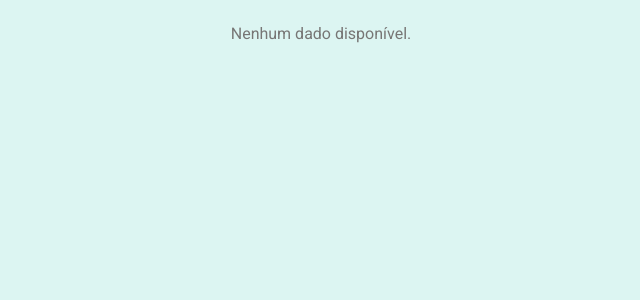
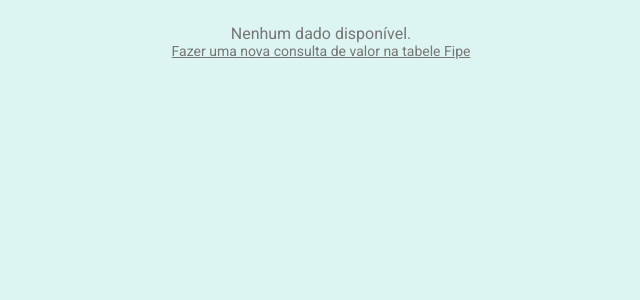
Before and after one commit to JrzenonDev/app-search-result-fipe-table, a Next.js app: page /car-price in a window 1280 px wide. Shown: the top 300 px of the page, without its empty margins (319-959 px from the left). Built offline with nearby package versions, Linux system fonts and the light colour scheme.

Commit message:
feat: adding back link to improve usability

```diff
--- a/src/app/car-price/page.tsx
+++ b/src/app/car-price/page.tsx
@@ -3,10 +3,10 @@ import { useSelector } from "react-redux";
 import { MainLayout } from "../components/Layouts/MainLayout";
 import { RootState } from "@/redux/reducers";
 import { StyledContainerCarPrice, StyledSectionCarPrice } from "./style";
+import Link from "next/link";
 
 export default function CarPrice() {
   const carPriceData = useSelector((state: RootState) => state.carPriceData);
-  console.log(carPriceData);
 
   return (
     <main className="main-car-price">
@@ -22,9 +22,15 @@ export default function CarPrice() {
                 <span>{carPriceData.Valor}</span>
               </StyledContainerCarPrice>
               <p>Este é o preço de compra do veículo</p>
+              <Link href="/">Consultar mais preços</Link>
             </div>
           ) : (
-            <p>Nenhum dado disponível.</p>
+            <>
+              <p>Nenhum dado disponível.</p>
+              <Link href="/">
+                Fazer uma nova consulta de valor na tabele Fipe
+              </Link>
+            </>
           )}
         </StyledSectionCarPrice>
       </MainLayout>
--- a/src/app/car-price/style.ts
+++ b/src/app/car-price/style.ts
@@ -16,6 +16,12 @@ export const StyledSectionCarPrice = styled("section")`
     color: #777675;
   }
 
+  a {
+    color: #777675;
+    text-decoration: underline;
+    font-size: 14px;
+  }
+
   div {
     display: flex;
     flex-direction: column;
```
